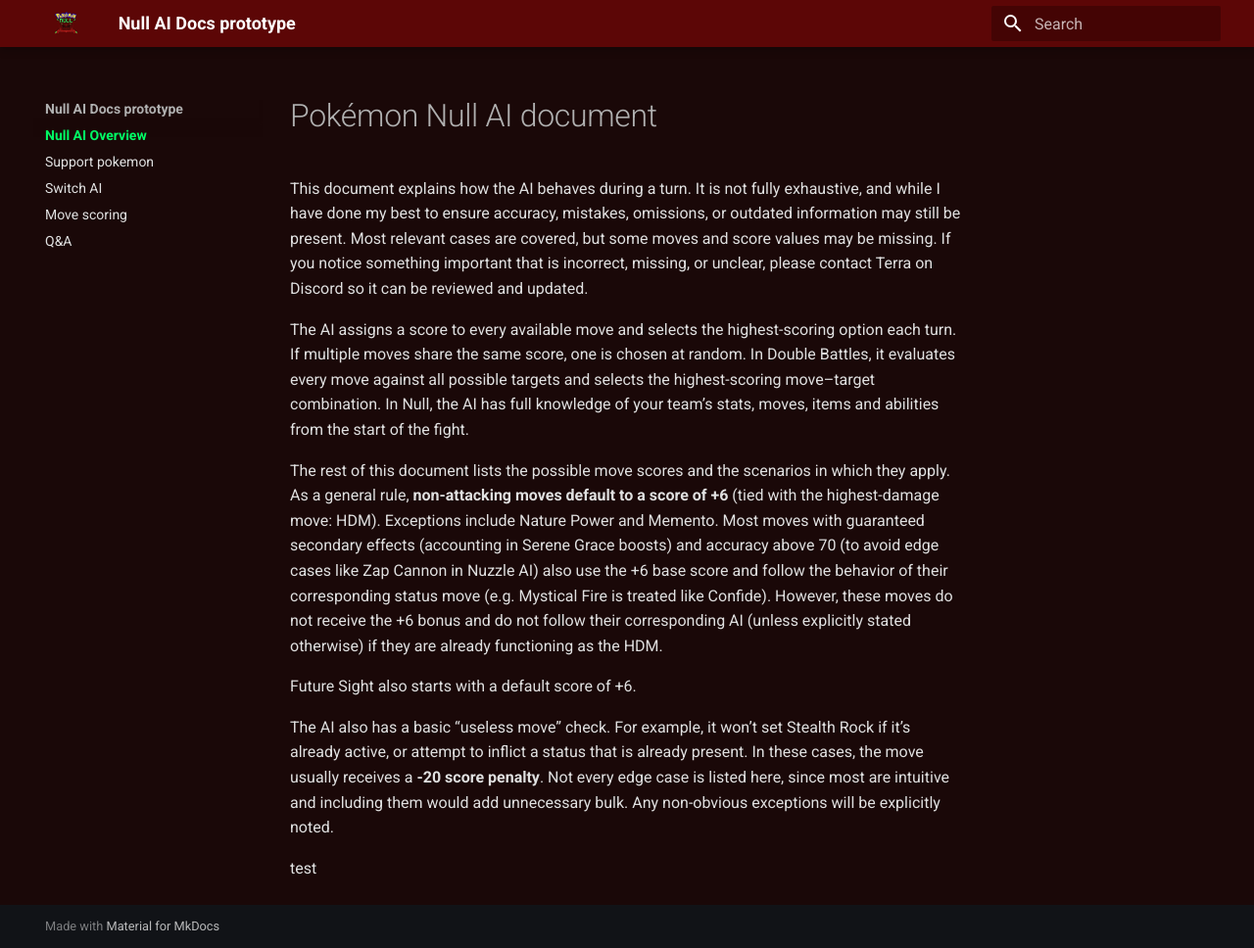
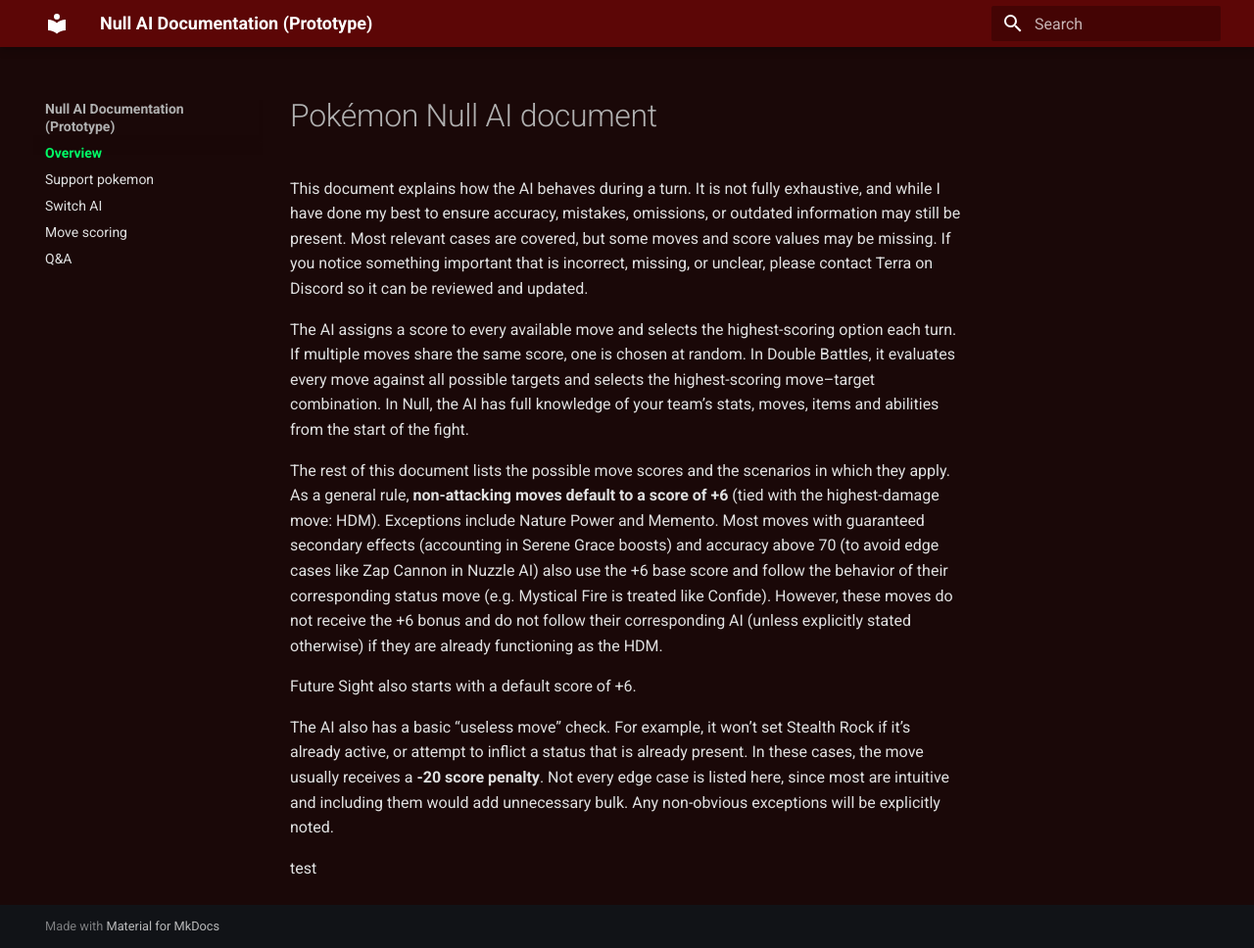
Before and after one commit to jellytronical/Null-AI-Documentation, an MkDocs documentation site: the page built from docs/index.md, in a window 1280 px wide and 968 px high. Shown: the whole window at 98% size. Built offline with MkDocs 1.6.1 and Material for MkDocs 9.7.7, drawn with Linux system fonts in a browser that asks for light colours.

Commit message:
fixes part 3

```diff
--- a/mkdocs.yml
+++ b/mkdocs.yml
@@ -1,15 +1,15 @@
-site_name: Null AI Docs prototype
+site_name: Null AI Documentation (Prototype)
 theme:
   name: material
   palette:
     - scheme: slate
       primary: red
       accent: green
-  logo: assets/logo.png
+logo: assets/logo.png
 extra_css:
   - stylesheets/extra.css
 nav:
-  - Null AI Overview: index.md
+  - Overview: index.md
   - Support pokemon: Support pokemon.md
   - Switch AI: Switch AI.md
   - Move scoring: Move scoring.md
```
